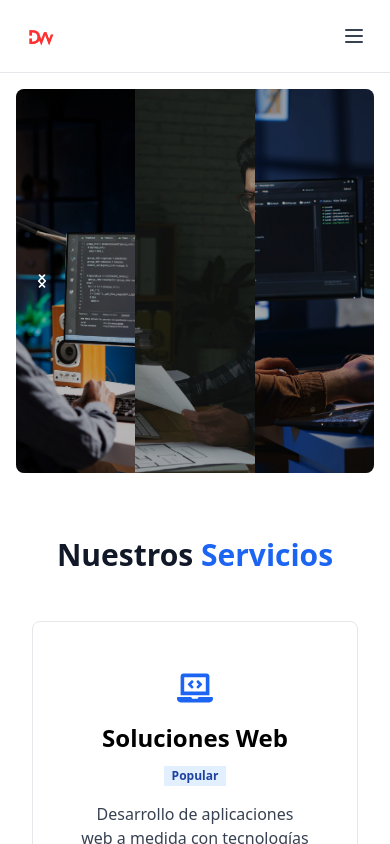
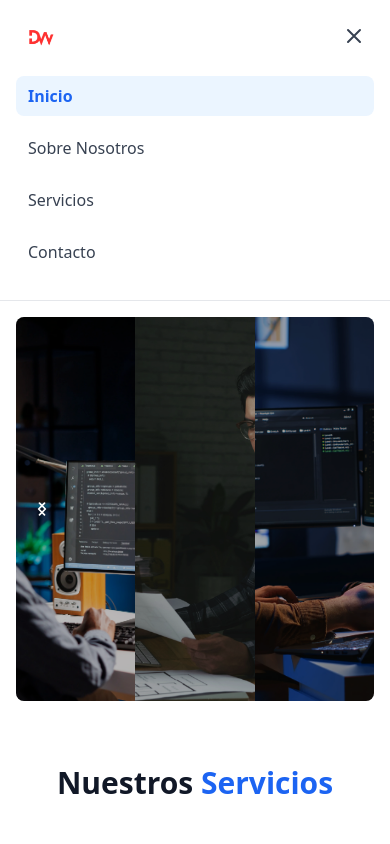
Before and after one commit to RafaelReyes0816/DevWarriors, a React (Vite) app: page / in a window 390 px wide. Both pictures are taken after a click on the button 354 px from the left and 36 px from the top of the page. Shown: the top 844 px of the page. Built offline with nearby package versions, Linux system fonts and the light colour scheme.

Commit message:
Header versión mobile completo

```diff
--- a/src/components/Header.jsx
+++ b/src/components/Header.jsx
@@ -1,9 +1,10 @@
 import { Link, useLocation } from "react-router-dom";
+import { useState } from "react";
 
 export default function Header() {
   const location = useLocation();
+  const [isMenuOpen, setIsMenuOpen] = useState(false);
 
-  // Función para detectar página activa (incluye rutas anidadas)
   const isActive = (path) => {
     return location.pathname === path ||
            (path !== '/' && location.pathname.startsWith(path));
@@ -26,7 +27,7 @@ export default function Header() {
             />
           </Link>
 
-          {/* Navegación - Versión Minimalista */}
+          {/* Navegación Desktop */}
           <nav className="hidden md:flex items-center space-x-1">
             <div className="flex space-x-6">
               <Link
@@ -72,13 +73,73 @@ export default function Header() {
             </div>
           </nav>
 
-          {/* Menú móvil (opcional) */}
-          <button className="md:hidden p-2 text-gray-700 dark:text-gray-300">
+          {/* Botón Menú Mobile */}
+          <button
+            className="md:hidden p-2 text-gray-700 dark:text-gray-300"
+            onClick={() => setIsMenuOpen(!isMenuOpen)}
+          >
             <svg className="w-6 h-6" fill="none" stroke="currentColor" viewBox="0 0 24 24">
-              <path strokeLinecap="round" strokeLinejoin="round" strokeWidth={2} d="M4 6h16M4 12h16M4 18h16" />
+              <path
+                strokeLinecap="round"
+                strokeLinejoin="round"
+                strokeWidth={2}
+                d={isMenuOpen ? "M6 18L18 6M6 6l12 12" : "M4 6h16M4 12h16M4 18h16"}
+              />
             </svg>
           </button>
         </div>
+
+        {/* Menú Mobile (se muestra solo cuando isMenuOpen es true) */}
+        {isMenuOpen && (
+          <nav className="md:hidden mt-4 pb-4">
+            <div className="flex flex-col space-y-3">
+              <Link
+                to="/"
+                onClick={() => setIsMenuOpen(false)}
+                className={`px-3 py-2 transition-colors ${
+                  isActive('/')
+                    ? 'text-blue-600 dark:text-blue-400 font-semibold bg-blue-50 dark:bg-gray-800 rounded-lg'
+                    : 'text-gray-700 hover:text-blue-600 dark:text-gray-300 dark:hover:text-blue-400 hover:bg-gray-100 dark:hover:bg-gray-800 rounded-lg'
+                }`}
+              >
+                Inicio
+              </Link>
+              <Link
+                to="/about"
+                onClick={() => setIsMenuOpen(false)}
+                className={`px-3 py-2 transition-colors ${
+                  isActive('/about')
+                    ? 'text-blue-600 dark:text-blue-400 font-semibold bg-blue-50 dark:bg-gray-800 rounded-lg'
+                    : 'text-gray-700 hover:text-blue-600 dark:text-gray-300 dark:hover:text-blue-400 hover:bg-gray-100 dark:hover:bg-gray-800 rounded-lg'
+                }`}
+              >
+                Sobre Nosotros
+              </Link>
+              <Link
+                to="/services"
+                onClick={() => setIsMenuOpen(false)}
+                className={`px-3 py-2 transition-colors ${
+                  isActive('/services')
+                    ? 'text-blue-600 dark:text-blue-400 font-semibold bg-blue-50 dark:bg-gray-800 rounded-lg'
+                    : 'text-gray-700 hover:text-blue-600 dark:text-gray-300 dark:hover:text-blue-400 hover:bg-gray-100 dark:hover:bg-gray-800 rounded-lg'
+                }`}
+              >
+                Servicios
+              </Link>
+              <Link
+                to="/contact"
+                onClick={() => setIsMenuOpen(false)}
+                className={`px-3 py-2 transition-colors ${
+                  isActive('/contact')
+                    ? 'text-blue-600 dark:text-blue-400 font-semibold bg-blue-50 dark:bg-gray-800 rounded-lg'
+                    : 'text-gray-700 hover:text-blue-600 dark:text-gray-300 dark:hover:text-blue-400 hover:bg-gray-100 dark:hover:bg-gray-800 rounded-lg'
+                }`}
+              >
+                Contacto
+              </Link>
+            </div>
+          </nav>
+        )}
       </div>
     </header>
   );
```
